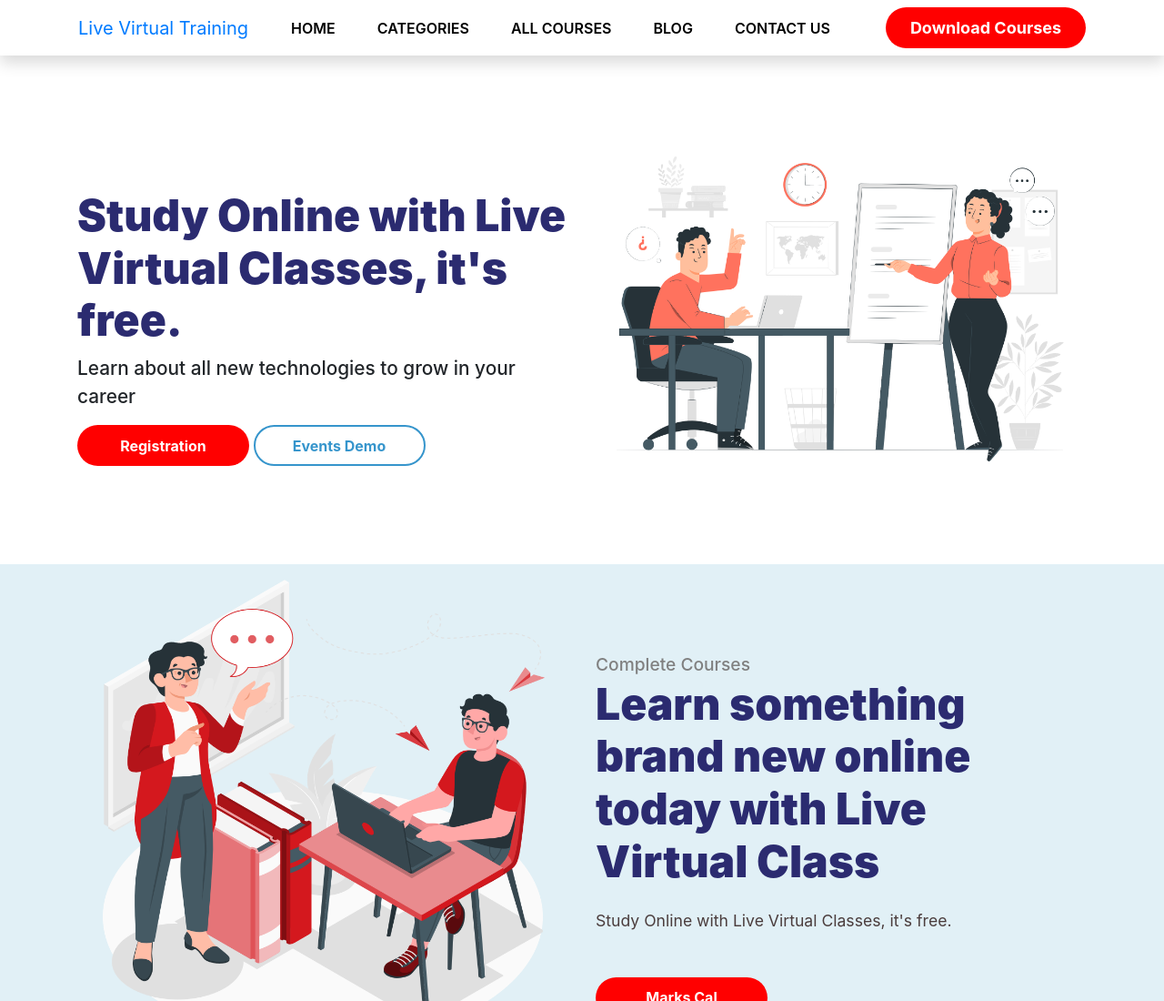
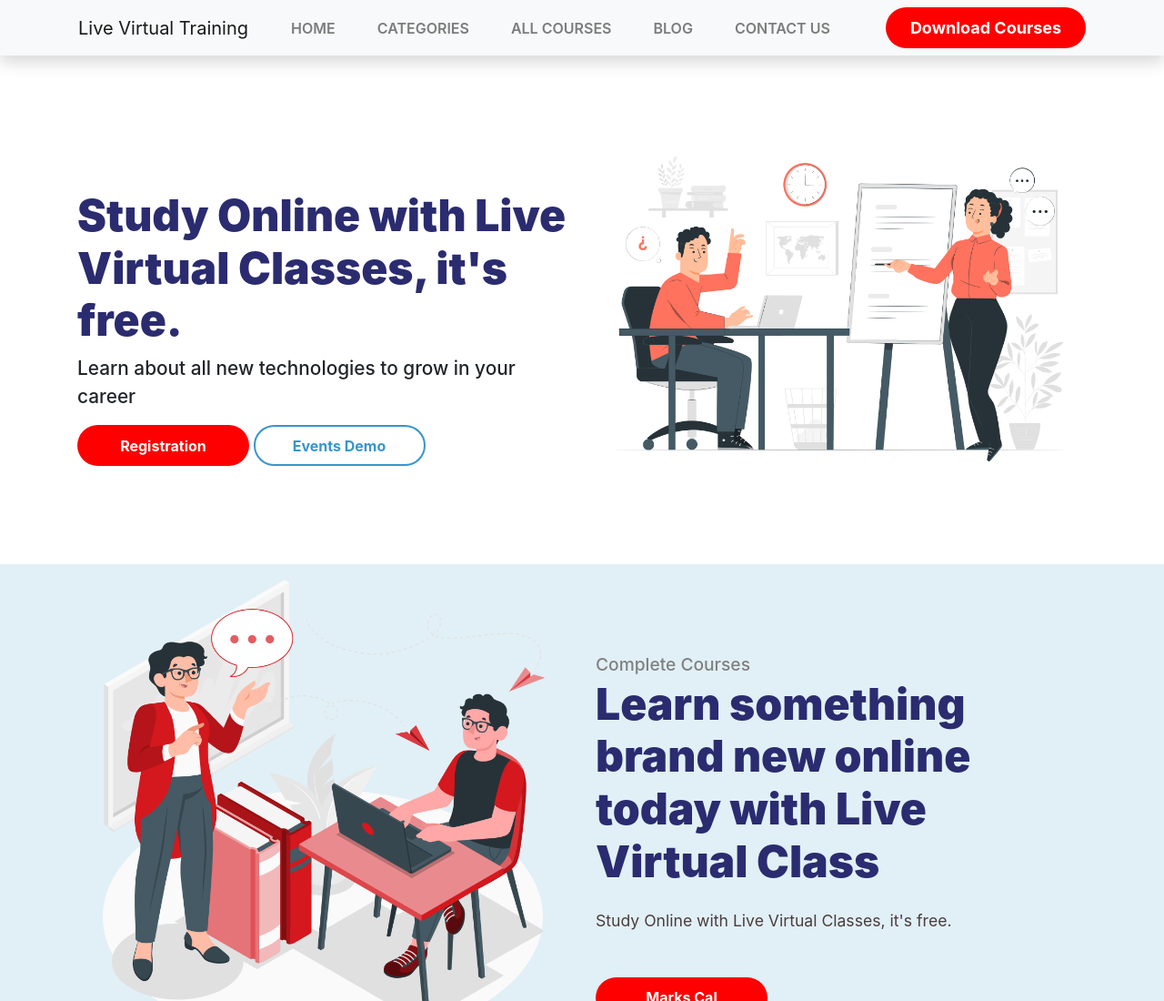
Before and after one commit to NishantSingh-2705/MyWebsite, a plain HTML site: page index.html in a window 1280 px wide. Shown: the top 1100 px of the page at 91% size. Drawn offline with nearby package versions, Linux system fonts and the light colour scheme.

Commit message:
changed index.html

```diff
--- a/index.html
+++ b/index.html
@@ -14,7 +14,7 @@
 </head>
 
 <body>
-    <nav class="navbar navbar-expand-lg bg-white shadow fixed-top">
+    <nav class="navbar navbar-expand-sm navbar-light bg-light shadow fixed-top">
         <div class="container px-3">
             <a class="navbar-brand" href="#" class="logo">Live Virtual Training</a>
             <button class="navbar-toggler" type="button" data-toggle="collapse" data-target="#navbarNav" aria-controls="navbarNav" aria-expanded="false" aria-label="Toggle navigation">
@@ -23,7 +23,7 @@
             <div class="collapse navbar-collapse" id="navbarNav">
                 <ul class="navbar-nav m-auto">
                     <li class="nav-item">
-                        <a class="nav-link" href="./home.html">Home <span class="sr-only">(current)</span></a>
+                        <a class="nav-link" href="./home.html">Home </a>
                     </li>
                     <li class="nav-item">
                         <a class="nav-link" href="./categories.html">Categories</a>
@@ -197,6 +197,9 @@
             <p class="para text-center pt-3">&copy 2023. All Rights Reserved, developed by Nishant Singh</p>
         </div>
     </footer>
+    <script src="https://code.jquery.com/jquery-3.3.1.slim.min.js" integrity="sha384-q8i/X+965DzO0rT7abK41JStQIAqVgRVzpbzo5smXKp4YfRvH+8abtTE1Pi6jizo" crossorigin="anonymous"></script>
+    <script src="https://cdn.jsdelivr.net/npm/popper.js@1.14.7/dist/umd/popper.min.js" integrity="sha384-UO2eT0CpHqdSJQ6hJty5KVphtPhzWj9WO1clHTMGa3JDZwrnQq4sF86dIHNDz0W1" crossorigin="anonymous"></script>
+    <script src="https://cdn.jsdelivr.net/npm/bootstrap@4.3.1/dist/js/bootstrap.min.js" integrity="sha384-JjSmVgyd0p3pXB1rRibZUAYoIIy6OrQ6VrjIEaFf/nJGzIxFDsf4x0xIM+B07jRM" crossorigin="anonymous"></script>
 </body>
 
 </html>
```
